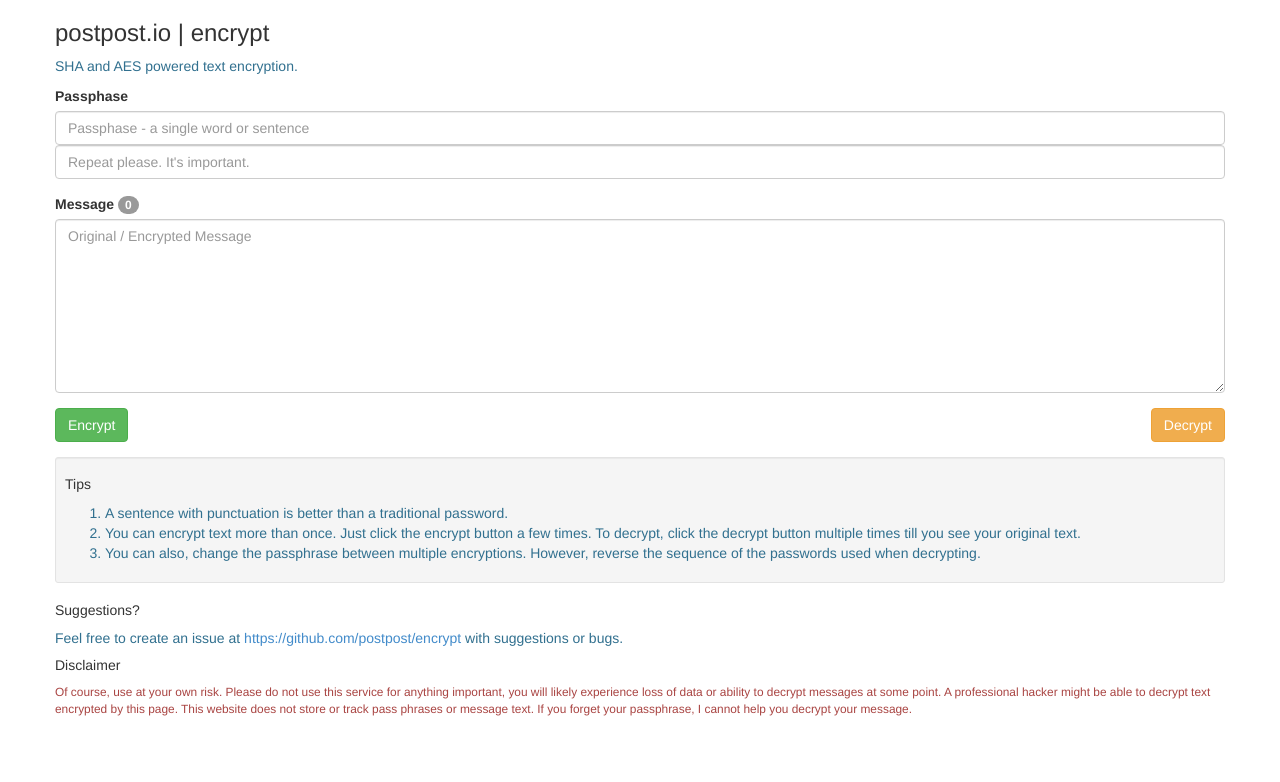
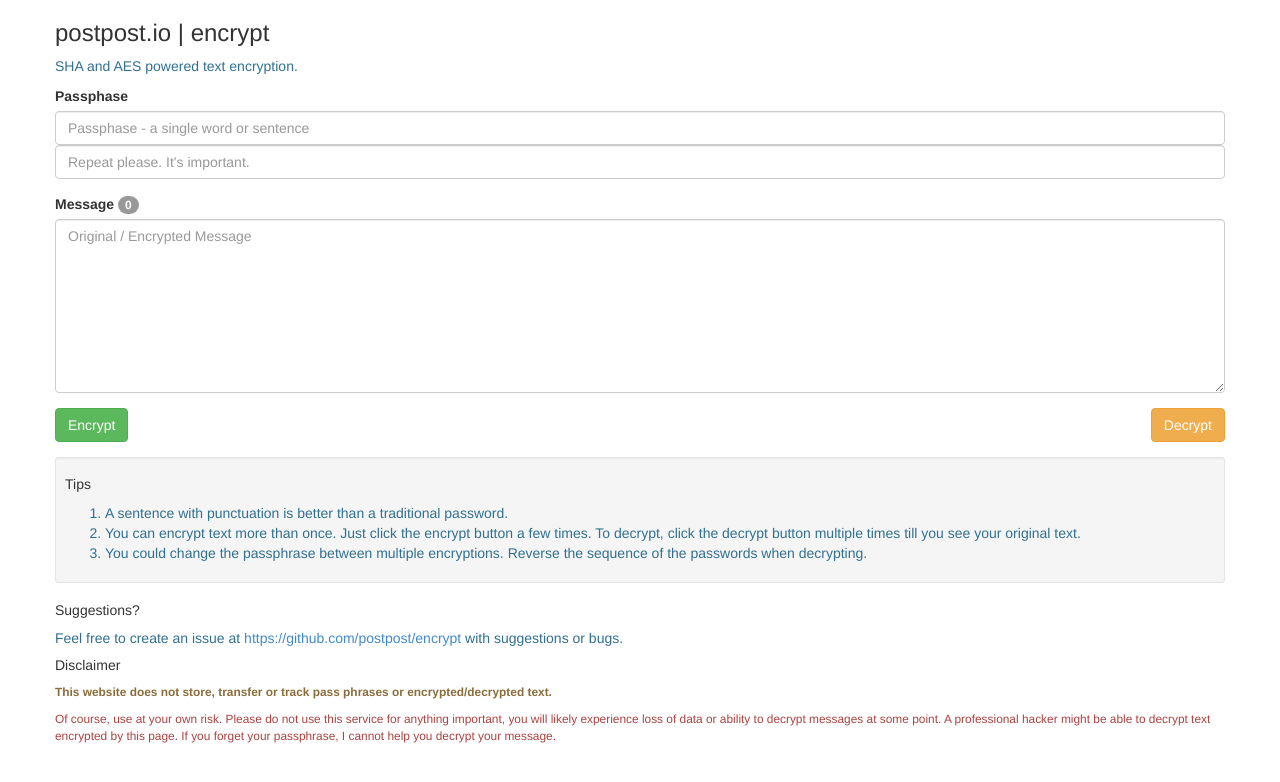
Before and after one commit to khilnani/quickedit.org, a plain HTML site: page index.html in a window 1280 px wide. Drawn offline with Linux system fonts and the light colour scheme.

Commit message:
Update index.html

```diff
--- a/index.html
+++ b/index.html
@@ -58,7 +58,7 @@
           <ol>
             <li class="text-info">A sentence with punctuation is better than a traditional password.
             <li class="text-info">You can encrypt text more than once. Just click the encrypt button a few times. To decrypt, click the decrypt button multiple times till you see your original text.</li>
-            <li class="text-info">You can also, change the passphrase between multiple encryptions. However, reverse the sequence of the passwords used when decrypting.</li>
+            <li class="text-info">You could change the passphrase between multiple encryptions. Reverse the sequence of the passwords when decrypting.</li>
           </ol>
         </div>
 
@@ -66,7 +66,8 @@
         <p class="text-info">Feel free to create an issue at <a href="https://github.com/postpost/encrypt">https://github.com/postpost/encrypt</a> with suggestions or bugs.</p>
 
         <h5>Disclaimer</h5>
-        <p class="text-danger small">Of course, use at your own risk. Please do not use this service for anything important, you will likely experience loss of data or ability to decrypt messages at some point. A professional hacker might be able to decrypt text encrypted by this page. This website does not store or track pass phrases or message text. If you forget your passphrase, I cannot help you decrypt your message.</p>
+        <p class="text-warning small"><b>This website does not store, transfer or track pass phrases or encrypted/decrypted text.</b></p>
+        <p class="text-danger small">Of course, use at your own risk. Please do not use this service for anything important, you will likely experience loss of data or ability to decrypt messages at some point. A professional hacker might be able to decrypt text encrypted by this page. If you forget your passphrase, I cannot help you decrypt your message.</p>
       </div>
     </div>
   </div>
```
